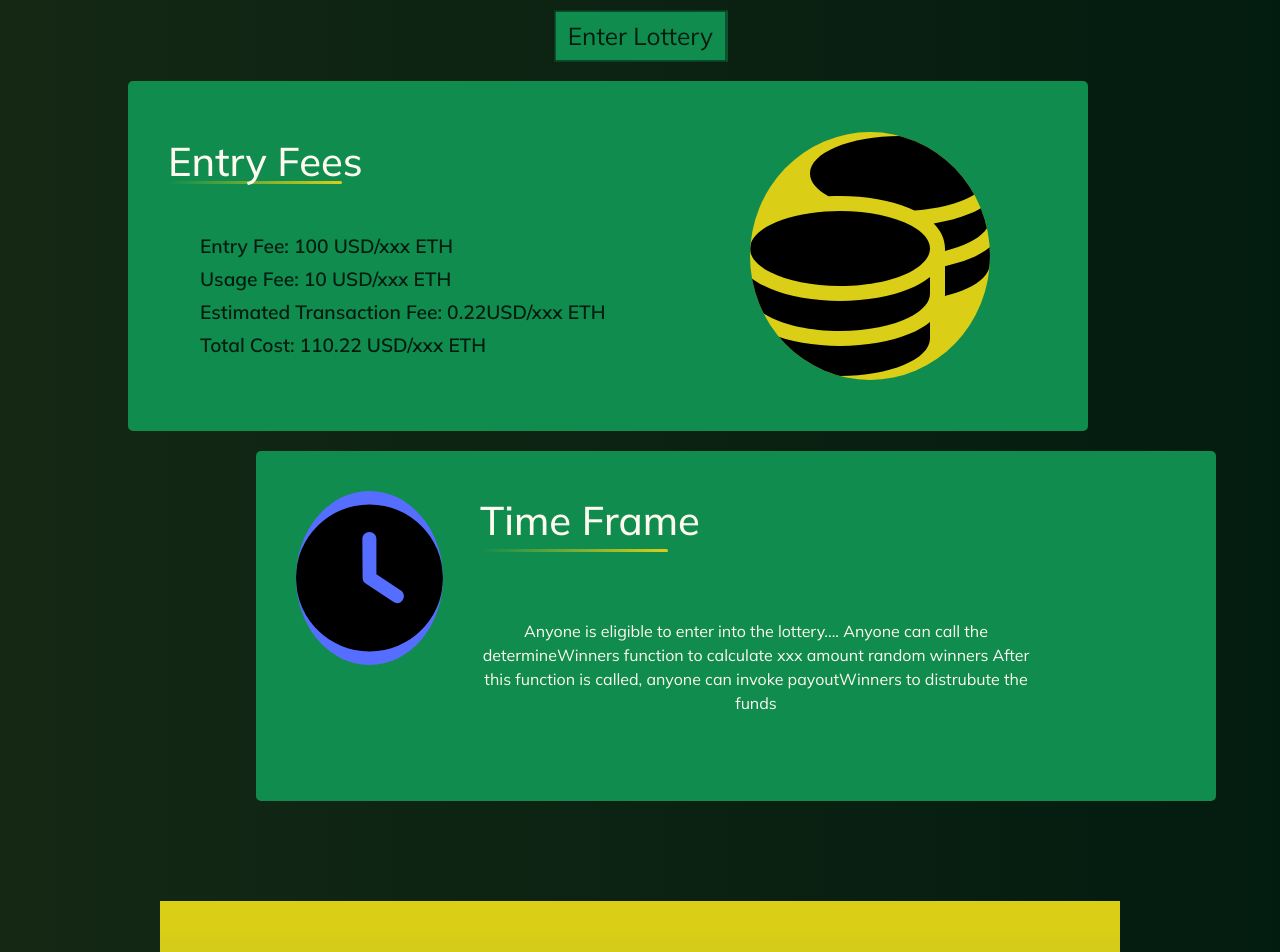
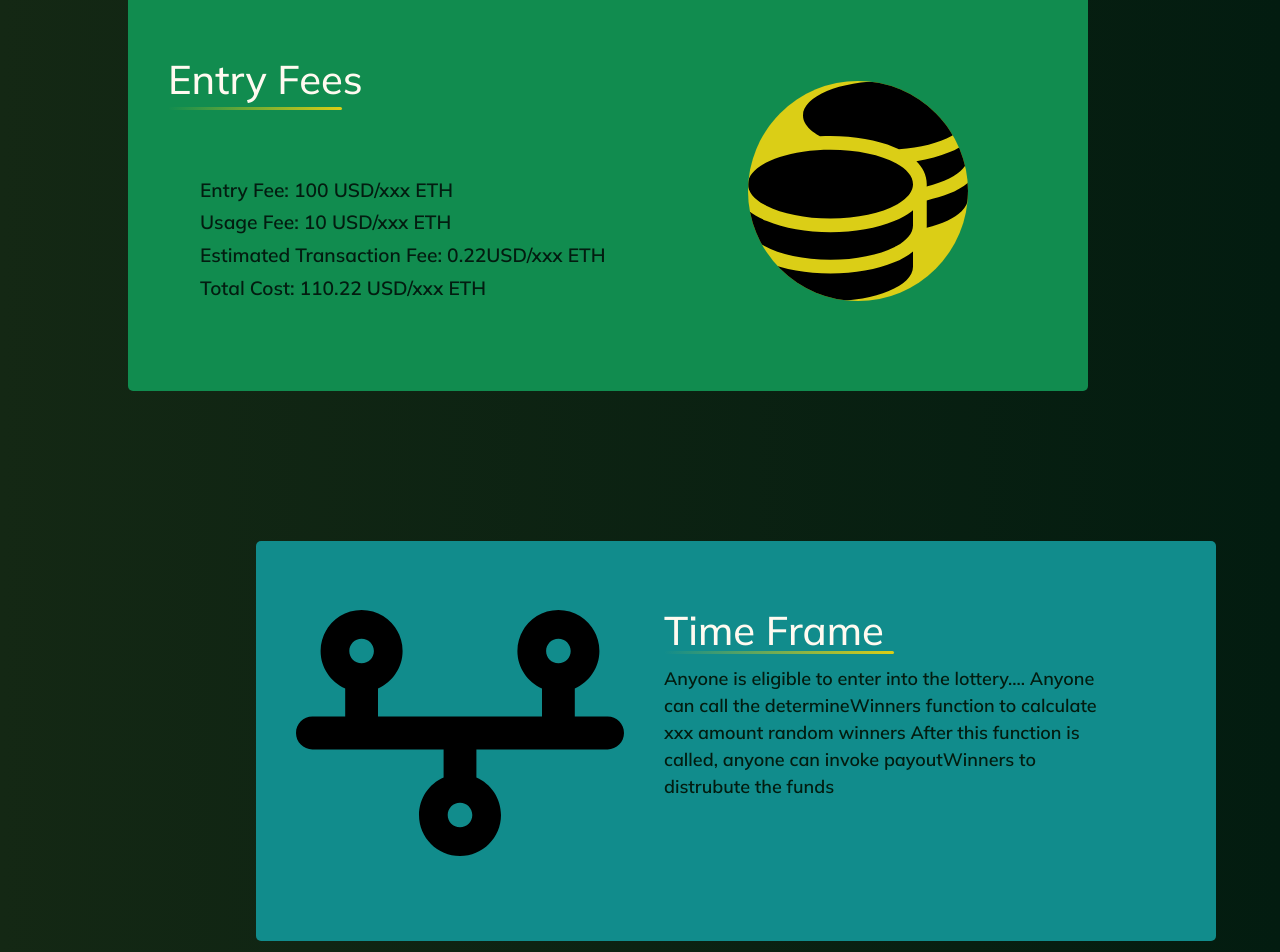
Before and after one commit to shackletons-mints/faNFT-FE, a React (Vite) app: page /lottery in a window 1280 px wide. Shown: the part 640-1592 px from the top of the page. Built offline with nearby package versions, Linux system fonts and the light colour scheme.

Commit message:
another commit/push for sanity check

```diff
--- a/src/components/routes/Lottery.tsx
+++ b/src/components/routes/Lottery.tsx
@@ -2,7 +2,7 @@ import Title from './react-utils/Title'
 import LotteryAgreement from './react-utils/LotteryAgreement'
 import MintButton from './react-utils/MintButton'
 import Countdown from './react-utils/Countdown'
-import SectionCard from './react-utils/SectionCard'
+import LotterySpecs from './react-utils/LotterySpecs'
 
 import lotteryText from '../text/lotteryText'
 
@@ -21,48 +21,15 @@ const Lottery = ({currentAccount, setCurrentAccount}) => {
 
             <Countdown />
 
-            <div className='buttons-container'>
+            {/* <div className='buttons-container'>
                 <MintButton
                     currentAccount={currentAccount}
                     setCurrentAccount={setCurrentAccount}
                     buttonText='Enter Lottery'
                 />
-            </div>
+            </div> */}
 
-            {/* TODO: Add in the Lottery Structure */}
-            {/* <FlipCard
-                key={idx}
-                title={card?.title}
-                text={card?.text}
-                src={card?.src}
-                linkText={card?.linkText}
-                href={card?.href}
-            /> */}
-
-            <SectionCard />
-
-            {/* <div className='lottery-card-container'
-                style={{
-                    display: 'flex',
-                    flexFlow: 'row',
-                    flexBasis: 'auto',
-                    flexWrap: 'wrap',
-                    gap: '20px 20px'
-                }}
-            >
-                {lotteryFlipCardsTexts.map((card, idx) => {
-
-                    return (
-                        <LotteryFlipCard
-                            key={idx}
-                            title={card.title}
-                            text={card.text}
-                            src={card?.src}
-                        />
-                    )
-                })}
-
-            </div> */}
+            <LotterySpecs />
 
             <LotteryAgreement
                 title={agreementText.title}
--- a/src/components/routes/react-utils/Countdown.css
+++ b/src/components/routes/react-utils/Countdown.css
@@ -7,8 +7,9 @@
     background-color: rgba(3, 28, 16, 0.2);
 }
 
-#timer {
-    font-size: x-large;
+#timer span,
+#timer h1 {
+    font-size: x-large !important;
     font-weight: 600;
 }
 
@@ -30,7 +31,3 @@
         background-position: 100% 0;
     }
 }
-
-@keyframes colorChange {
-    to { color: var(--primary); }
-}
--- a/src/components/routes/react-utils/SectionCard.css
+++ b/src/components/routes/react-utils/LotterySpecs.css
@@ -1,7 +1,7 @@
 .section-container-1 {
     width: 75%;
-    height: 350px;
-    margin: 20px 10%;
+    height: 400px;
+    margin: 75px 10%;
     padding: 20px;
     display: flex;
     flex-flow: row;
@@ -15,14 +15,14 @@
 
 .section-container-2 {
     width: 75%;
-    height: 350px;
-    margin: 20px 20%;
+    height: 400px;
+    margin: 150px 20%;
     padding: 20px;
     display: flex;
     flex-flow: row;
     flex-wrap: wrap;
     gap: 20px 20px;
-    background-color: var(--secondary);
+    background-color: var(--ternary);
     border-radius: 5px;
     /* border: 10px groove var(--lessBlack); */
     /* border-radius-top-left: 5px; */
@@ -37,22 +37,25 @@
 
 .right-container {
     display: flex;
+    flex-basis: 30%;
     align-items: center;
     justify-content: center;
 }
 
 .left-container-2 {
-    flex-basis: 20%;
+    flex-basis: 40%;
     display: flex;
     padding: 20px 20px 0 20px;
+    justify-content: center;
+    height: inherit;
 }
 
 .right-container-2 {
-    flex-basis: 60%;
+    flex-basis: 50%;
     display: flex;
     flex-wrap: wrap;
-    /* align-items: center; */
-    /* justify-content: center; */
+    align-content: flex-start;
+    padding: 45px 0 0 0;
 }
 
 .section-title {
@@ -82,6 +85,19 @@
     background-image: linear-gradient(90deg,var(--secondary),var(--primary));
 }
 
+.section-divider-2 {
+    z-index: 0;
+    width: 20%;
+    flex-basis: 34%;
+    height: 3px;
+    margin-top: -3px;
+    margin-bottom: 0.69em;
+    border-radius: 200px;
+    padding: 0 230px 0 0;
+    background-image: -webkit-gradient(linear,left top,right top,from(var(--ternary)),to(var(--primary)));
+    background-image: linear-gradient(90deg,var(--ternary),var(--primary));
+}
+
 ol {
     flex-basis: 100%;
 }
@@ -95,37 +111,23 @@ ol {
     color: var(--black);
 }
 
+.section-text-2 {
+    font-weight: 600;
+    font-size: large;
+    text-align: left;
+    color: var(--black);
+    padding: 0 0 4px 0;
+}
+
 .section-image {
-    width: 80%;
-    height: 80%;
+    max-width: 80%;
+    max-height: 80%;
     border-radius: 50%;
     display: flex;
     background-color: var(--primary);
 }
 
 .section-image-2 {
-    width: 102%;
-    height: 60%;
-    border-radius: 50%;
-    /* display: flex; */
-    background-color: var(--primary);
-    animation: changeClockColor 3s infinite alternate;
+    max-width: 100%;
+    max-height: 80%;
 }
-
-@keyframes changeClockColor {
-    from {
-        background-color: #6666ff;
-      }
-      10% {
-        background-color: #0099ff;
-      }
-      50% {
-        background-color: #00ff00;
-      }
-      75% {
-        background-color: #ff3399;
-      }
-      100% {
-        background-color: #6666ff;
-      }
-}
--- /dev/null
+++ b/src/components/routes/react-utils/LotterySpecs.tsx
@@ -0,0 +1,69 @@
+import React from 'react'
+
+import fee from '../../../assets/fees.svg'
+import dragon from '../../../assets/clock.svg'
+
+import './LotterySpecs.css'
+
+// const LotteryFlipCard: React.FC<LotteryFlipCardProps> = ({ title, text, src }) => {
+//     return (
+//             <div className='container'>
+//                 <div className='inside'>
+//                     <div className='front'>
+//                         {src && <img src={src} />}
+//                         <h2 className='display-3'>{title}</h2>
+//                     </div>
+//                     <div className='back'>
+//                         <ul className="flip-list">
+//                             {text?.map((blurb, idx) => (
+//                                 <li key={idx}>{blurb}</li>
+//                             ))}
+//                         </ul>
+//                     </div>
+//                 </div>
+//             </div>
+//     )
+// }
+
+const LotterySpecs = () => {
+    return (
+        <>
+            <div className='section-container-1'>
+                <div className='left-container'>
+                    <h1 className='section-title'>Entry Fees
+                    </h1>
+                    <span className='section-divider'></span>
+                    <ol className='section-text'>
+                        <li>Entry Fee: 100 USD/xxx ETH</li>
+                        <li>Usage Fee: 10 USD/xxx ETH</li>
+                        <li>Estimated Transaction Fee: 0.22USD/xxx ETH</li>
+                        <li>Total Cost: 110.22 USD/xxx ETH</li>
+                    </ol>
+                </div>
+                <div className='right-container'>
+                    <img className='section-image' src={fee} />
+                </div>
+
+            </div>
+
+            <div className='section-container-2'>
+                <div className='left-container-2'>
+                    <img className='section-image-2' src={dragon} />
+                </div>
+                <div className='right-container-2'>
+                    <h1 className='section-title-2'>Time Frame</h1>
+                    <span className='section-divider-2'></span>
+                    <div className='section-text-2'>
+                        <p>
+                            Anyone is eligible to enter into the lottery....
+                            Anyone can call the determineWinners function to calculate xxx amount random winners
+                            After this function is called, anyone can invoke payoutWinners to distrubute the funds
+                        </p>
+                    </div>
+                </div>
+            </div>
+        </>
+    )
+}
+
+export default LotterySpecs
--- a/src/components/routes/react-utils/MintButton.css
+++ b/src/components/routes/react-utils/MintButton.css
@@ -16,10 +16,10 @@
     font-size: 1rem;
     transition: 0.3s ease;
     margin-top: 75px;
-    -webkit-animation: bounce 0.75s infinite alternate;
+    font-size: x-large;
+    /* -webkit-animation: bounce 0.75s infinite alternate;
     -moz-animation: bounce 0.75s infinite alternate;
-    animation: bounce 0.75s infinite alternate;
-    font-size: x-large;
+    animation: bounce 0.75s infinite alternate; */
 }
 
 @-webkit-keyframes bounce {
--- a/src/components/routes/react-utils/SectionCard.tsx
+++ /dev/null
@@ -1,75 +0,0 @@
-import React from 'react'
-
-import fee from '../../../assets/fees.svg'
-import dragon from '../../../assets/clock.svg'
-
-import './SectionCard.css'
-
-// const LotteryFlipCard: React.FC<LotteryFlipCardProps> = ({ title, text, src }) => {
-//     return (
-//             <div className='container'>
-//                 <div className='inside'>
-//                     <div className='front'>
-//                         {src && <img src={src} />}
-//                         <h2 className='display-3'>{title}</h2>
-//                     </div>
-//                     <div className='back'>
-//                         <ul className="flip-list">
-//                             {text?.map((blurb, idx) => (
-//                                 <li key={idx}>{blurb}</li>
-//                             ))}
-//                         </ul>
-//                     </div>
-//                 </div>
-//             </div>
-//     )
-// }
-
-const SectionCard = () => {
-    return (
-        <>
-        <div className='section-container-1'>
-            <div className='left-container'>
-                <h1 className='section-title'>Entry Fees
-                </h1>
-                <span className='section-divider'></span>
-                <ol className='section-text'>
-                    <li>Entry Fee: 100 USD/xxx ETH</li>
-                    <li>Usage Fee: 10 USD/xxx ETH</li>
-                    <li>Estimated Transaction Fee: 0.22USD/xxx ETH</li>
-                    <li>Total Cost: 110.22 USD/xxx ETH</li>
-                </ol>
-            </div>
-            <div className='right-container'>
-                <img className='section-image' src={fee} />
-            </div>
-
-        </div>
-
-        <div className='section-container-2'>
-            <div className='left-container-2'>
-                <img className='section-image-2' src={dragon} />
-            </div>
-            <div className='right-container-2'>
-                <h1 className='section-title-2'>Time Frame</h1>
-                <span className='section-divider'></span>
-                <div className='section-text'>
-                    <p>
-                        Anyone is eligible to enter into the lottery....
-                        Anyone can call the determineWinners function to calculate xxx amount random winners
-                        After this function is called, anyone can invoke payoutWinners to distrubute the funds
-                    </p>
-                </div>
-            </div>
-            {/*     title: 'Time Frame',
-    text: [
-
-    ],
-    */}
-
-        </div>
-        </>
-    )
-}
-
-export default SectionCard
```
Also changed, not shown: src/assets/clock.svg.
